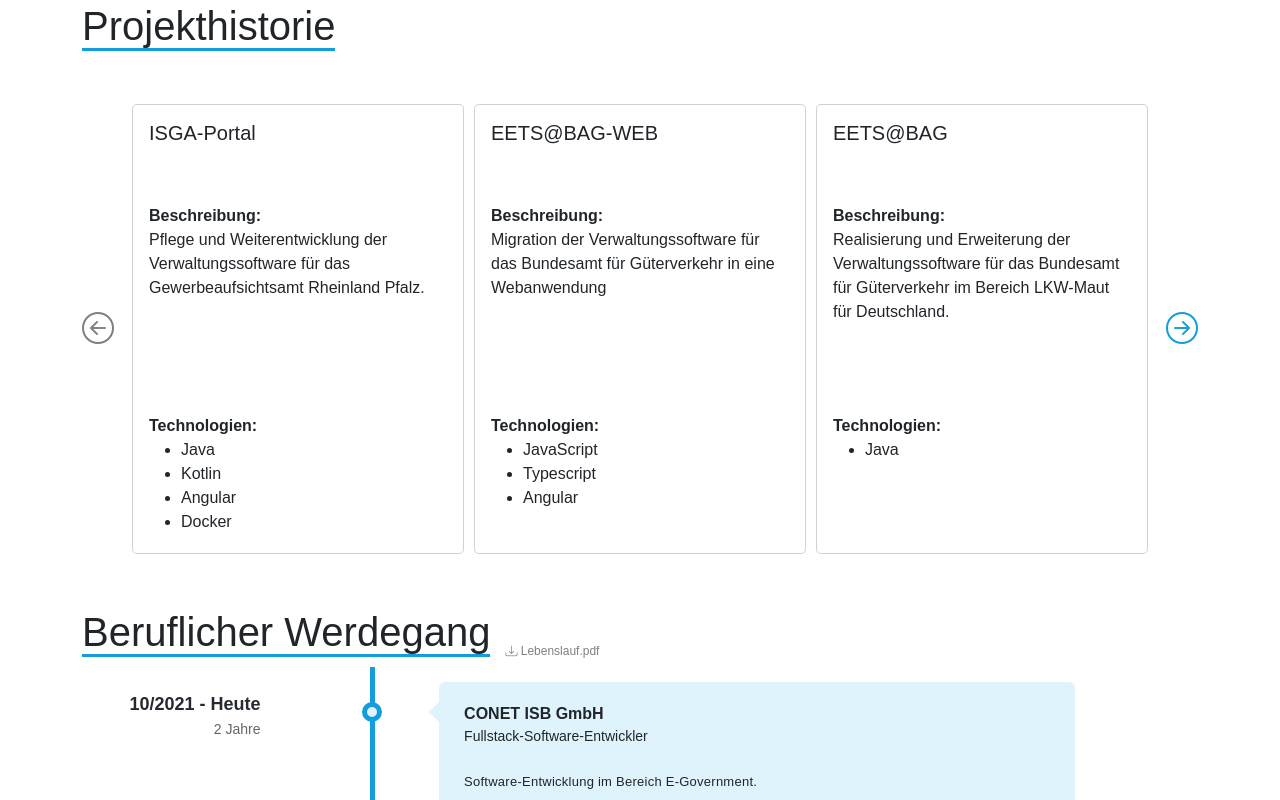
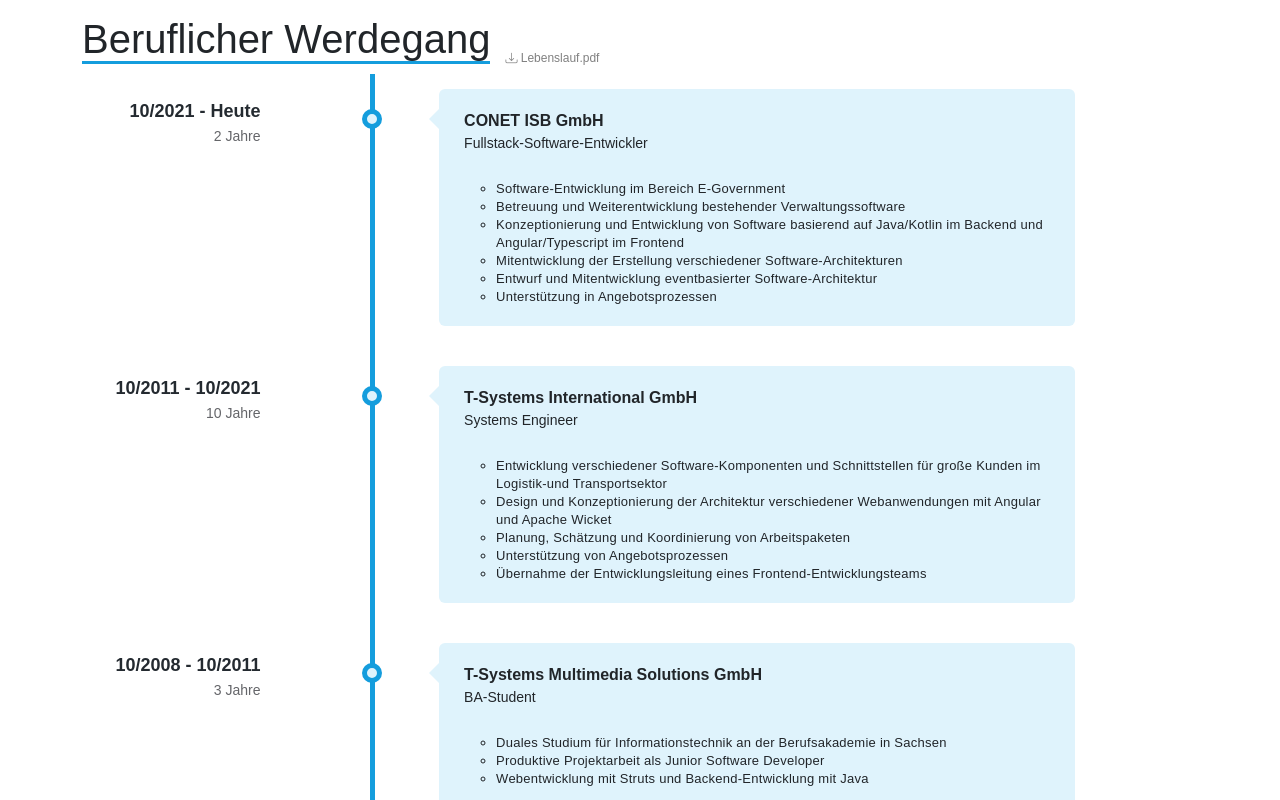
Before and after one commit to christophHelbing/portfolio, an Angular app: page / in a window 1280 px wide. Shown: the part 1680-2480 px from the top of the page. Built offline with nearby package versions, Linux system fonts and the light colour scheme; some icons are missing; what ngx-typed-js would draw is missing.

Commit message:
Removing projects because rendering is making some trouble. I think better is a summary of my activities in the career section

```diff
--- a/src/app/app.component.html
+++ b/src/app/app.component.html
@@ -2,7 +2,6 @@
 <app-header></app-header>
 <app-about></app-about>
 <app-skills></app-skills>
-<app-projects></app-projects>
 <app-career></app-career>
 
 <router-outlet></router-outlet>
--- a/src/app/app.module.ts
+++ b/src/app/app.module.ts
@@ -13,7 +13,6 @@ import {fas} from "@fortawesome/free-solid-svg-icons";
 import { CareerComponent } from './components/career/career.component';
 import {DatePipe} from "@angular/common";
 import { SkillsComponent } from './components/skills/skills.component';
-import { ProjectsComponent } from './components/projects/projects.component';
 
 @NgModule({
   declarations: [
@@ -23,7 +22,6 @@ import { ProjectsComponent } from './components/projects/projects.component';
     AboutComponent,
     CareerComponent,
     SkillsComponent,
-    ProjectsComponent,
   ],
   imports: [
     BrowserModule,
--- a/src/app/components/career/career.component.html
+++ b/src/app/components/career/career.component.html
@@ -33,9 +33,11 @@
             </div>
           </div>
           <div class="timeline-content">
-            <p>
-              {{step.jobDesciption}}
-            </p>
+            <ul>
+              <li *ngFor="let desc of step.jobDesciption">
+                {{desc}}
+              </li>
+            </ul>
           </div>
         </div>
       </li>
--- a/src/app/components/career/career.component.scss
+++ b/src/app/components/career/career.component.scss
@@ -93,7 +93,6 @@
 }
 
 .timeline .timeline-body > div + div:last-child {
-  margin-bottom: -20px;
   border-radius: 0 0 6px 6px
 }
 
--- a/src/app/components/nav-bar/nav-bar.component.html
+++ b/src/app/components/nav-bar/nav-bar.component.html
@@ -15,9 +15,6 @@
           <a class="nav-link" href="#skills" (click)="isMenuCollapsed = true">Skills</a>
         </li>
         <li class="nav-item">
-          <a class="nav-link" href="#projects" (click)="isMenuCollapsed = true">Projekte</a>
-        </li>
-        <li class="nav-item">
           <a class="nav-link" href="#career" (click)="isMenuCollapsed = true">Werdegang</a>
         </li>
       </ul>
--- a/src/app/components/projects/projects.component.html
+++ /dev/null
@@ -1,45 +0,0 @@
-<section id="projects" class="mt-5">
-  <div class="container">
-    <span class="section-headline">Projekthistorie</span>
-
-    <div class="mt-5">
-      <div class="custom-container" #container>
-        <a class="left"
-           *ngIf="totalPages > 1"
-           (click)="currentPage != 1 && changePage(-1)"
-           [ngClass]="{'disabled':currentPage === 1}"
-        >
-          <i class="bi bi-arrow-left-circle"></i>
-        </a>
-
-
-        <div class="cards" [ngClass]="{'w-100': totalPages === 1}">
-          <div class="overflow" [ngStyle]="{'width': overflowWidth, 'left': pagePosition}">
-            <div class="card" *ngFor="let project of projects" [ngStyle]="{'width': cardWidth}">
-              <div class="card-body">
-                <h5 class="card-title">{{project.name}}</h5>
-                <div class="card-content">
-                  <p class="my-0"><b>Beschreibung:</b></p>
-                  <p class="project-text">{{project.description}}</p>
-                  <p class="my-0"><b>Technologien:</b></p>
-                  <ul>
-                    <li *ngFor="let tech of project.technologies">{{tech}}</li>
-                  </ul>
-                </div>
-              </div>
-            </div>
-          </div>
-        </div>
-
-        <a class="right"
-           *ngIf="totalPages > 1"
-           (click)="currentPage != totalPages && changePage(+1)"
-           [ngClass]="{'disabled':currentPage === totalPages}"
-        >
-          <i class="bi bi-arrow-right-circle"></i>
-        </a>
-      </div>
-    </div>
-
-  </div>
-</section>
--- a/src/app/components/projects/projects.component.scss
+++ /dev/null
@@ -1,59 +0,0 @@
-.w-100 {
-  width: 100%!important;
-}
-
-.custom-container {
-  display: flex;
-  position: relative;
-  justify-content: center;
-}
-
-.cards {
-  width: calc(100% - 100px);
-  overflow: hidden;
-}
-
-.overflow {
-  position: relative;
-  transition: left 0.5s ease-in-out;
-}
-
-.card {
-  height: 450px;
-  border-radius: 5px;
-  display: inline-block;
-  margin-right: 10px;
-  position: relative;
-}
-
-.card-title {
-  height: 75px;
-}
-
-.card-content {
-  display: inline-grid;
-}
-
-.project-text {
-  height: 170px;
-}
-
-.left,
-.right {
-  position: absolute;
-  top: 50%;
-  transform: translateY(-50%);
-  font-size: 2rem;
-}
-
-.left.disabled, .right.disabled {
-  color: grey;
-}
-
-.left {
-  left: 0;
-}
-
-.right {
-  right: 0;
-}
--- a/src/app/components/projects/projects.component.ts
+++ /dev/null
@@ -1,57 +0,0 @@
-import {Component, ElementRef, HostListener, OnInit, ViewChild} from '@angular/core';
-import {PROJECTS} from "../../data/projects";
-
-@Component({
-  selector: 'app-projects',
-  templateUrl: './projects.component.html',
-  styleUrls: ['./projects.component.scss']
-})
-export class ProjectsComponent implements OnInit {
-  projects = PROJECTS;
-  totalCards!: number;
-  currentPage: number = 1;
-  pagePosition: string = "0%";
-  cardsPerPage!: number;
-  totalPages!: number;
-  overflowWidth!: string;
-  cardWidth!: string;
-  @ViewChild("container", {static: true, read: ElementRef})
-  container!: ElementRef;
-
-  @HostListener("window:resize") windowResize() {
-    let newCardsPerPage = this.getCardsPerPage();
-    if (newCardsPerPage != this.cardsPerPage) {
-      this.cardsPerPage = newCardsPerPage;
-      this.initializeSlider();
-      if (this.currentPage > this.totalPages) {
-        this.currentPage = this.totalPages;
-        this.populatePagePosition();
-      }
-    }
-  }
-
-  ngOnInit() {
-    this.totalCards = this.projects.length
-    this.cardsPerPage = this.getCardsPerPage();
-    this.initializeSlider();
-  }
-
-  initializeSlider() {
-    this.totalPages = Math.ceil(this.totalCards / this.cardsPerPage);
-    this.overflowWidth = `calc(${this.totalPages * 100}% + ${this.totalPages * 10}px)`;
-    this.cardWidth = `calc((${100 / this.totalPages}% - ${this.cardsPerPage * 10}px) / ${this.cardsPerPage})`;
-  }
-
-  getCardsPerPage() {
-    return Math.floor(this.container.nativeElement.offsetWidth / 300);
-  }
-
-  changePage(incrementor: number) {
-    this.currentPage += incrementor;
-    this.populatePagePosition();
-  }
-
-  populatePagePosition() {
-    this.pagePosition = `calc(${-100 * (this.currentPage - 1)}% - ${10 * (this.currentPage - 1)}px)`;
-  }
-}
--- a/src/app/data/about.ts
+++ b/src/app/data/about.ts
@@ -11,12 +11,15 @@ interface About {
 
 export const ABOUT: About = {
   introduction: "Seit 2011 bin ich als Software-Entwickler tätig. Anfangs mit dem Schwerpunkt als Frontend-Entwickler, " +
-    "konnte ich in den vergangenen Jahren umfangreiche Kenntnisse in der Tätigkeit als Fullstack-Entwickler sammeln.",
+    "konnte ich in den vergangenen Jahren umfangreiche Kenntnisse in der Tätigkeit als Fullstack-Entwickler sammeln." +
+    " Technologisch liegt mein Schwerpunkt auf JVM-basierten Systemen im Backend und Angular/Typescript im Frontend.",
   graduate: "Dipl. Ing. Informationstechnik (BA)",
   city: "Dresden, Sachsen",
   birthday: new Date(1988, 6, 4),
   mail: "kontakt@christoph-helbing.de",
   xingLink: "https://www.xing.com/profile/Christoph_Helbing5",
   githubLink: "https://github.com/christophHelbing",
-  motivationText: ""
+  motivationText: "Als flexibler und wissbegieriger Mensch bin ich stets daran interessiert, meine Kenntnisse und mein Wissensspektrum" +
+    " zu erweitern. Daher stehe ich neuen Technologien offen gegenüber. Mit viel Freude und Engagement widme ich mich " +
+    "den Problemlösungen neuer komplexer Aufgabenstellungen, um so mein technologisches und fachliches Wissen stetig zu erweitern."
 }
--- a/src/app/data/career.ts
+++ b/src/app/data/career.ts
@@ -7,7 +7,7 @@ interface CareerStep {
   durationFrom: Date
   durationTo: Date
   jobTitle: string
-  jobDesciption: string
+  jobDesciption: string[]
 }
 
 export const CAREER: Career = {
@@ -17,21 +17,38 @@ export const CAREER: Career = {
       durationFrom: new Date(2021, 9, 1),
       durationTo: new Date(),
       jobTitle: "Fullstack-Software-Entwickler",
-      jobDesciption: "Software-Entwicklung im Bereich E-Government."
+      jobDesciption:[
+        "Software-Entwicklung im Bereich E-Government",
+        "Betreuung und Weiterentwicklung bestehender Verwaltungssoftware",
+        "Konzeptionierung und Entwicklung von Software basierend auf Java/Kotlin im Backend und Angular/Typescript im Frontend",
+        "Mitentwicklung der Erstellung verschiedener Software-Architekturen",
+        "Entwurf und Mitentwicklung eventbasierter Software-Architektur",
+        "Unterstützung in Angebotsprozessen"
+      ]
     },
     {
       companyName: "T-Systems International GmbH",
       durationFrom: new Date(2011, 9, 1),
       durationTo: new Date(2021, 9, 1),
       jobTitle: "Systems Engineer",
-      jobDesciption: "Software-Entwicklung in verschiedenen Projekten im Logistikbereich."
+      jobDesciption: [
+        "Entwicklung verschiedener Software-Komponenten und Schnittstellen für große Kunden im Logistik-und Transportsektor",
+        "Design und Konzeptionierung der Architektur verschiedener Webanwendungen mit Angular und Apache Wicket",
+        "Planung, Schätzung und Koordinierung von Arbeitspaketen",
+        "Unterstützung von Angebotsprozessen",
+        "Übernahme der Entwicklungsleitung eines Frontend-Entwicklungsteams"
+        ]
     },
     {
       companyName: "T-Systems Multimedia Solutions GmbH",
       durationFrom: new Date(2008, 9, 1),
       durationTo: new Date(2011, 9, 1),
       jobTitle: "BA-Student",
-      jobDesciption: "Duales Studium für Informationstechnik an der Berufsakademie in Sachsen."
+      jobDesciption: [
+        "Duales Studium für Informationstechnik an der Berufsakademie in Sachsen",
+        "Produktive Projektarbeit als Junior Software Developer",
+        "Webentwicklung mit Struts und Backend-Entwicklung mit Java"
+        ]
     }
   ]
 }
--- a/src/app/data/projects.ts
+++ /dev/null
@@ -1,103 +0,0 @@
-interface Project {
-  name: string
-  description: string
-  position: string
-  technologies: string[]
-}
-
-export const PROJECTS: Project[] = [
-  {
-    name: "ISGA-Portal",
-    description: "Pflege und Weiterentwicklung der Verwaltungssoftware für das Gewerbeaufsichtsamt Rheinland Pfalz.",
-    position: "Fullstack-Developer",
-    technologies: [
-      "Java",
-      "Kotlin",
-      "Angular",
-      "Docker"
-    ]
-  },
-  {
-    name: "EETS@BAG-WEB",
-    description: "Migration der Verwaltungssoftware für das Bundesamt für Güterverkehr in eine Webanwendung",
-    position: "Lead-Frontend-Developer",
-    technologies: [
-      "JavaScript",
-      "Typescript",
-      "Angular"
-    ]
-  },
-  {
-    name: "EETS@BAG",
-    description: "Realisierung und Erweiterung der Verwaltungssoftware für das Bundesamt für Güterverkehr im Bereich LKW-Maut für Deutschland.",
-    position: "2nd Lead-Developer",
-    technologies: [
-      "Java"
-    ]
-  },
-  {
-    name: "TOLL COLLECT DATENAUSTAUSCHPLATTFORM",
-    description: "Erstellung einer Middleware, welche über verschiedene Schnittstellen Daten für EETS@BAG bereitstellt. Erstellung einer Webanwendung zur Überwachung der Middleware.",
-    position: "Developer",
-    technologies: [
-      "Java",
-      "Spring",
-      "Apache Wicket"
-    ]
-  },
-  {
-    name: "SE BLUE CHIP",
-    description: "Erstellung einer Schnittstelle zwischen dem Enterprise Architext und Jira, um Toolketten des Strive Projekts besser nutzen zu können.",
-    position: "Developer",
-    technologies: [
-      "Java"
-    ]
-  },
-  {
-    name: "Gangfolgesortierung",
-    description: "Weiterentwicklung des GFS-Systems für die Erstellung und Überwachung von Sortierplänen im Bereich der Briefzustellung.",
-    position: "Developer",
-    technologies: [
-      "Java",
-      "Java Swing",
-      "EJB2"
-    ]
-  },
-  {
-    name: "Auftragszentrum Lagerung und Nachsendung",
-    description: "Entwicklung der AZLN-Anwendung zur Steuerung, Erfassung und Überwachung des Nachsende-Service für DP DHL.",
-    position: "Developer, Tester",
-    technologies: [
-      "Java",
-      "JavaScript",
-      "Struts",
-      "Selenium/Webdriver"
-    ]
-  },
-  {
-    name: "Toll Collect Service Middleware",
-    description: "Entwicklung eines nachrichtenbasierten Service für die Toll Collect.",
-    position: "Developer",
-    technologies: [
-      "Java",
-      "Spring",
-      "Apache Wicket"
-    ]
-  },
-  {
-    name: "Informationssystem Briefzustellung",
-    description: "Projekt zur Steuerung des kompletten täglichen Zustellprozesses der Deutschen Post.",
-    position: "Developer",
-    technologies: [
-      "Java"
-    ]
-  },
-  {
-    name: "Packstation Broker Wartung",
-    description: "Wartung des Backend Systems für alle Packstationen der Deutschen Post.",
-    position: "Developer",
-    technologies: [
-      "SQL"
-    ]
-  }
-]
```
Also changed, not shown: 2 other files (tests, documents, lock files or other folders).
